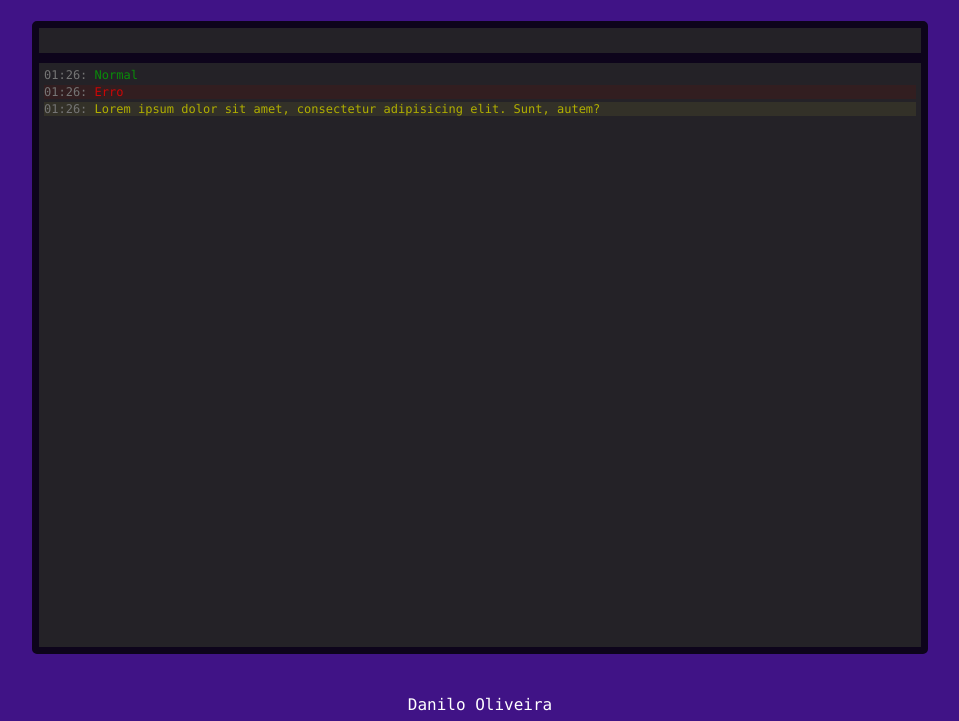
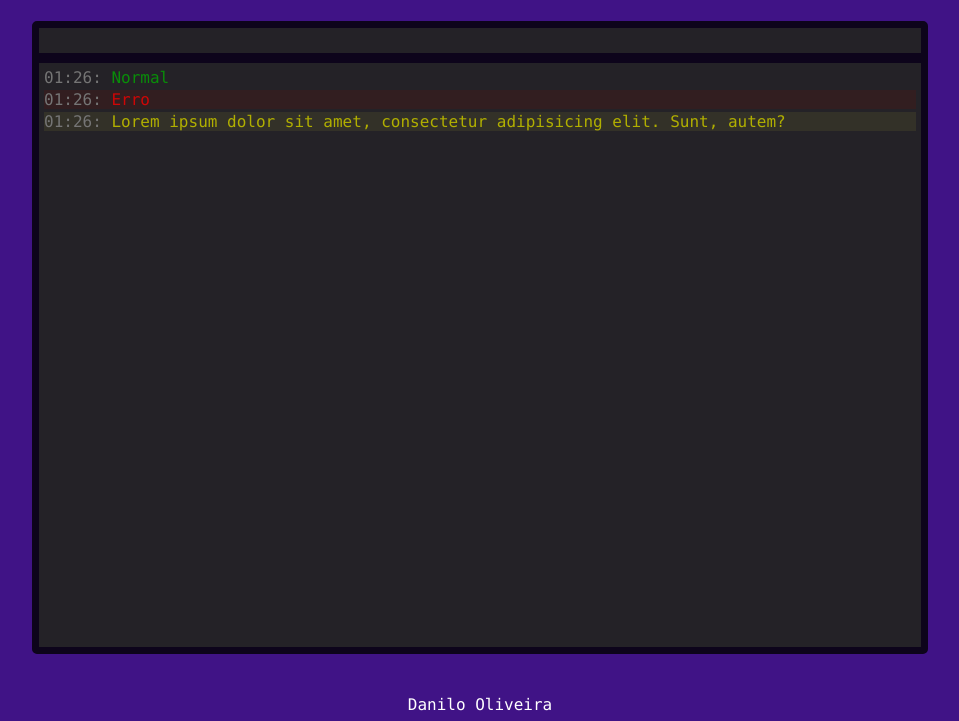
Before and after one commit to DaniloWA/terminal-3.0, a plain HTML site: page public/index.html in a window 1280 px wide. Shown: the part 79-800 px from the top of the page, without its empty margins (160-1119 px from the left). Drawn offline with Linux system fonts and the light colour scheme.

Commit message:
feat(partials): classes implementadas para linhas do terminal

```diff
--- a/src/Assets/scss/_partials/_classes.scss
+++ b/src/Assets/scss/_partials/_classes.scss
@@ -1,19 +1,19 @@
 .green_text{
     color: $text_terminal_color;
-    font-size: 12px;
 }
 .error_text{
     color: $text_error_color;
-    font-size: 12px;
     background-color:  rgba(61, 27, 27, 0.556);
 }
 .warn_text{
     color: $text_warning_color;
     background-color: rgba(242, 255, 59, 0.065);
-    font-size: 12px;
 }
 
 .time_text{
     color: $text_input_color;
-    font-size: 12px;
 }
+
+.row{
+    font-size: 15px;
+}
```
Also changed, not shown: src/Assets/css/style.css, 1 other file.
